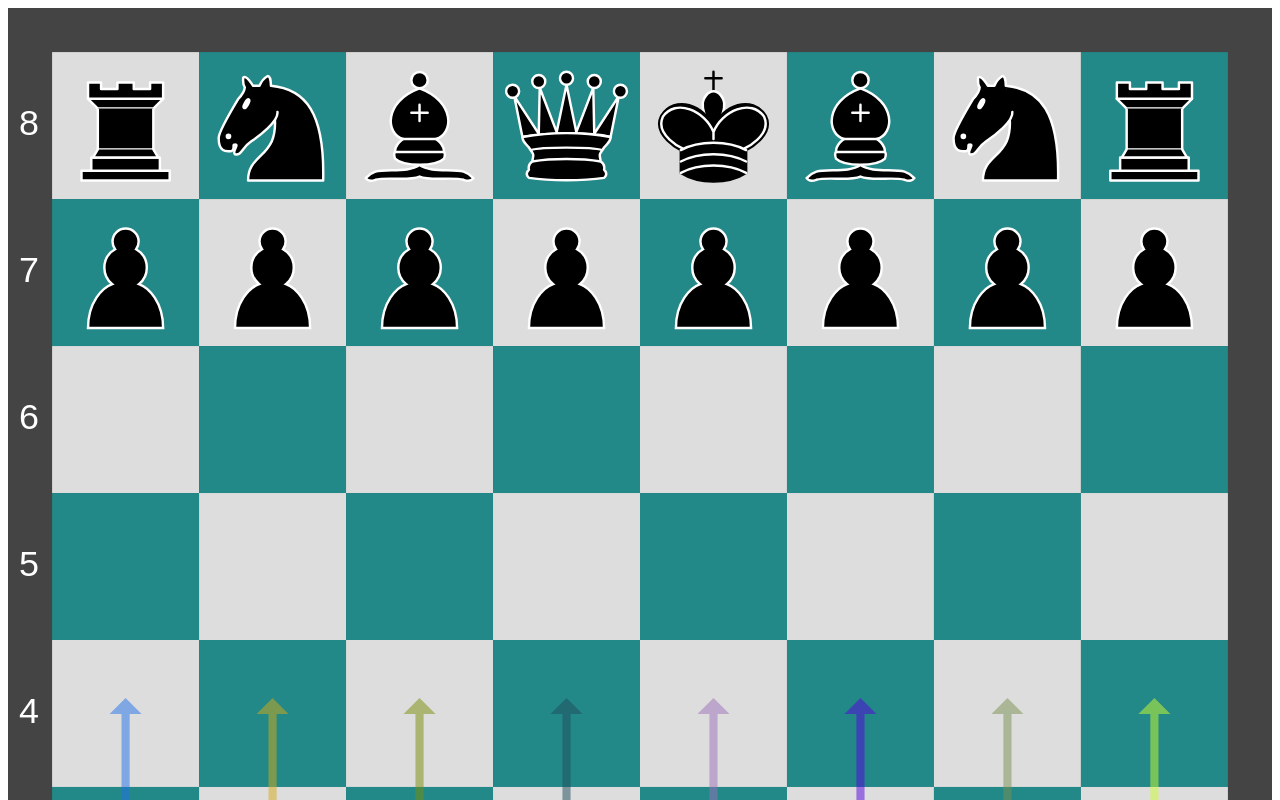
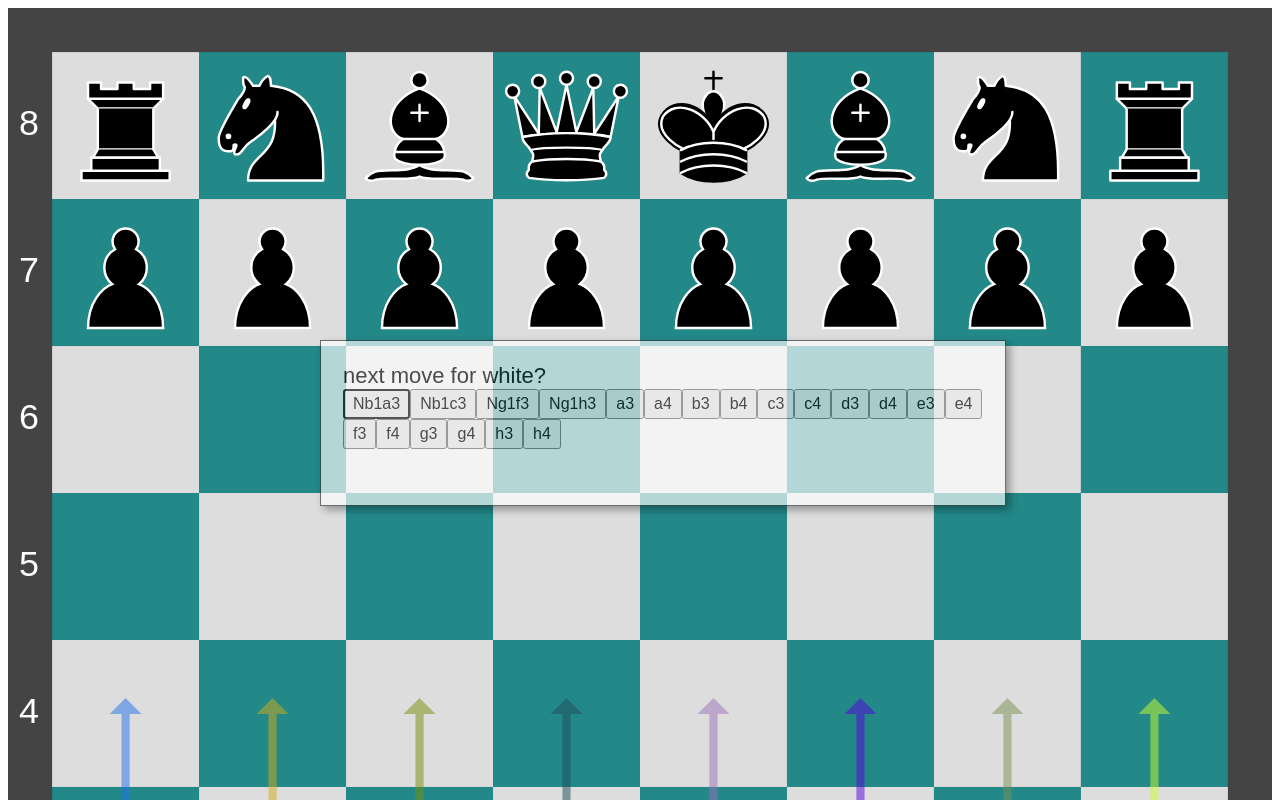
Before and after one commit to JosePedroDias/chess, a website with bundled scripts: page index.html in a window 1280 px wide. Shown: the top 800 px of the page. Built offline with nearby package versions, Linux system fonts and the light colour scheme; files whose address does not match are found by name.

Commit message:
prompt by dialog instead of window. fix pgn (pieces are uppercase!); detect check WIP

```diff
--- a/board.mjs
+++ b/board.mjs
@@ -1,6 +1,4 @@
 import { pc } from './vendor/colorette.mjs';
-
-//import { log } from './testUtils.mjs';
 
 import { isWhitePiece,isBlackPiece, isPiece, isPawn, isRook, isKing, KING_W, KING_B, QUEEN_W, QUEEN_B } from "./pieces.mjs";
 import { LIGHT, DARK, ALWAYS_FILLED } from "./unicode_pieces.mjs";
--- a/evaluate.mjs
+++ b/evaluate.mjs
@@ -1,7 +1,6 @@
 import { isMoveStringCheck, moveToString, validMoves } from './moves.mjs';
 import { isWhitePiece } from "./pieces.mjs";
 import { randomFromArr } from './utils.mjs';
-// import { log } from './testUtils.mjs';
 
 const values = {
     'q': 9,
--- a/main.css
+++ b/main.css
@@ -2,3 +2,30 @@ text {
     font: 400 11px sans-serif;
     user-select: none;
 }
+
+body {
+    font-family: sans-serif;
+}
+
+dialog {
+    font-size: 22px;
+    position: absolute;
+    left: 50%;
+    top: 50%;
+    width: 640px;
+    height: 120px;
+    margin-left: -320px;
+    margin-top: -60px;
+    border: 1px solid #333;
+    box-shadow: 4px 4px 8px rgba(0, 0, 0, 0.5);
+    opacity: 0.66;
+}
+
+dialog p {
+    margin: 0;
+}
+
+dialog form button {
+    font-size: 16px;
+    padding: 4px 8px;
+}
--- a/moves.mjs
+++ b/moves.mjs
@@ -17,8 +17,6 @@ import {
     isKing, isQueen, isRook, isBishop, isKnight, isPawn,
 } from './pieces.mjs';
 import { intersection, subtraction, memoFactory } from './utils.mjs';
-
-//import { log } from './testUtils.mjs';
 
 const CASTLE_QUEENSIDE = 'O-O-O';
 const CASTLE_KINGSIDE = 'O-O';
@@ -307,7 +305,7 @@ export function moveToString(move) {
     if (isPawn(move.from.piece)) {
         sub = isCapture ? `${fromPos[0]}x${toPos}` : toPos;
     } else {
-        sub = `${move.from.piece}${fromPos}${isCapture}${toPos}`;
+        sub = `${move.from.piece.toUpperCase()}${fromPos}${isCapture}${toPos}`;
     }
     return `${sub}${isCheck}`;
 }
@@ -401,6 +399,11 @@ function _getThreatenedPositions(board) {
 const gtpMap = new Map();
 export const getThreatenedPositions = memoFactory(_getThreatenedPositions, gtpMap, (a) => a.getUniqueString());
 
+export function isBoardChecked(board) {
+    const res = getThreatenedPositions(board);
+    return res.some((pos) => isKing(board.get(pos)));
+}
+
 /*
 // (string, object) => `{string}{string}`
 const memoKM = new Map();
--- a/package.json
+++ b/package.json
@@ -4,6 +4,7 @@
     "description": "the most naive and human-like algorithm I could come up with",
     "scripts": {
         "test": "NO_COLOR=1 node --test",
+        "test2": "NO_COLOR=1 node utils.test.mjs && NO_COLOR=1 node board.test.mjs && NO_COLOR=1 node moves.test.mjs && NO_COLOR=1 node evaluate.test.mjs",
         "host": "node host.js",
         "bot": "node bot.mjs"
     },
--- a/stockfish-setup.mjs
+++ b/stockfish-setup.mjs
@@ -17,8 +17,8 @@ function setSkillLevel(skill) {
     uciCmd(`setoption name Skill Level value ${skill}`);
 
     // Stockfish level 20 does not make errors (intentially), so these numbers have no effect on level 20.
-    const err_prob = Math.round((skill * 6.35) + 1); // Level 0 starts at 1
-    const max_err = Math.round((skill * -0.5) + 10); // Level 0 starts at 10
+    //const err_prob = Math.round((skill * 6.35) + 1); // Level 0 starts at 1
+    //const max_err = Math.round((skill * -0.5) + 10); // Level 0 starts at 10
     //uciCmd(`setoption name Skill Level Maximum Error value ${max_err}`);
     //uciCmd(`setoption name Skill Level Probability value ${err_prob}`);
 
@@ -26,8 +26,13 @@ function setSkillLevel(skill) {
 }
 window.setSkillLevel = setSkillLevel;
 
+function boardToUci(board) {
+    return `position fen ${board.getFen()}`;
+    //return `position startpos moves ${board._moves.join(' ')}`;
+}
+
 async function playBoard(board) {
-    uciCmd(`position ${board.getFen()}`);
+    uciCmd(boardToUci(board));
     await waitReady();
     uciCmd('go movetime 1000');
     const bestMove = await waitOn((l) => l.indexOf('bestmove') === 0);
@@ -36,7 +41,7 @@ async function playBoard(board) {
 window.playBoard = playBoard;
 
 async function evalBoard(board) {
-    uciCmd(`position ${board.getFen()}`);
+    uciCmd(boardToUci(board));
     await waitReady();
     uciCmd('eval');
     const classEval = await waitOn((l) => l.indexOf('Classical evaluation') === 0);
@@ -44,16 +49,10 @@ async function evalBoard(board) {
 }
 window.evalBoard = evalBoard;
 
-
 let listeners = [];
-
 function waitOn(criteriaFn) {
     return new Promise((resolve) => listeners.push({ criteriaFn, resolve }));
 }
-
-/*function listen(criteriaFn, resolve) {
-    listeners.push({ criteriaFn, resolve });
-}*/
 
 export function setup() {
     // https://github.com/nmrugg/stockfish.js/
@@ -67,6 +66,7 @@ export function setup() {
 
 
     engine.addEventListener('message', (ev) => {
+        //console.log(`#${listeners.length}`);
         const line = (ev && typeof ev === "object") ? ev.data : ev;
         LOG && console.log(`<< '${line}'`);
 
@@ -77,6 +77,7 @@ export function setup() {
                 listeners.splice(i, 1);
             }
         }
+        //console.log(`#${listeners.length}`);
 
         /* let m = line.match(/^bestmove ([a-h][1-8])([a-h][1-8])([qrbn])?/);
         if (m) {
@@ -106,7 +107,7 @@ export function setup() {
 
     //waitReady().then(() => console.log('ready'));
 
-    const SKILL_LEVEL = 1; // 1-20 ?
+    const SKILL_LEVEL = 20; // 1-20 ?
     setSkillLevel(SKILL_LEVEL).then(() => console.log(`skill level ${SKILL_LEVEL} set`));
 }
 
--- /dev/null
+++ b/ui/prompt-dialog.mjs
@@ -0,0 +1,53 @@
+// https://developer.mozilla.org/en-US/docs/Web/HTML/Element/dialog
+export function promptDialog(question, alternatives, defaultAlt) {
+    return new Promise((resolve, reject) => {
+        const dialogEl = document.createElement('dialog');
+        dialogEl.setAttribute('open', '');
+
+        const pEl = document.createElement('p');
+        pEl.appendChild( document.createTextNode(question) );
+        dialogEl.appendChild(pEl);
+
+        const formEl = document.createElement('form');
+        formEl.setAttribute('method', 'dialog');
+        dialogEl.appendChild(formEl);
+
+        const onEnd = () => {
+            window.removeEventListener('keydown', onKeyDown);
+            dialogEl.close();
+            dialogEl.parentNode?.removeChild(dialogEl);
+        }
+
+        let firstButton;
+
+        alternatives.forEach((alt, i) => {
+            const buttonEl = document.createElement('button');
+            if (i === 0) firstButton = buttonEl;
+            buttonEl.appendChild(document.createTextNode(alt));
+            buttonEl.addEventListener('click', () => {
+                onEnd();
+                resolve(alt);
+            });
+            formEl.appendChild(buttonEl);
+        });
+
+        const onKeyDown = (ev) => {
+            const key = ev.key;
+
+            if (key === 'Escape') {
+                onEnd();
+                if (defaultAlt !== undefined) {
+                    resolve(defaultAlt);
+                } else {
+                    reject();
+                }
+            }
+        };
+
+        window.addEventListener('keydown', onKeyDown);
+
+        document.body.appendChild(dialogEl);
+
+        firstButton?.focus();
+    });
+}
--- a/ui/ui-board.mjs
+++ b/ui/ui-board.mjs
@@ -72,7 +72,6 @@ export function UiBoard(
                 Arrow({}, {
                     from: posToXY(from.pos),
                     to: posToXY(to.pos),
-                    //color: 'yellow',
                     color: randomColor(),
                     alpha: 0.5,
                     length: 2.5,
@@ -89,7 +88,6 @@ export function UiBoard(
                     Arrow({}, {
                         from: posToXY(from.pos),
                         to: posToXY(to.pos),
-                        //color: 'orange',
                         color: '#333',
                         alpha: 0.5,
                         length: 5,
--- a/ui/ui.mjs
+++ b/ui/ui.mjs
@@ -2,10 +2,11 @@ import { mount, redraw, default as m } from '../vendor/mithril.mjs';
 
 import { sleep } from '../utils.mjs';
 import { Board, WHITE } from '../board.mjs';
-import { validMoves, moveToString } from '../moves.mjs';
+import { validMoves, moveToString, isBoardChecked } from '../moves.mjs';
 import { electNextMove } from '../evaluate.mjs';
 import { UiBoard } from './ui-board.mjs';
 import { MARGIN, CW } from './constants.mjs';
+import { promptDialog } from './prompt-dialog.mjs';
 
 const BOT_VS_BOT = false;
 const HUMAN_VS_HUMAN = false;
@@ -25,19 +26,23 @@ export function ui(
                 let move;
                 if (HUMAN_VS_HUMAN || (!BOT_VS_BOT && board._params.next === HUMAN_SIDE)) {
                     const possibleMoves = validMoves(board).map(moveToString);
+                    possibleMoves.sort();
                     do {
-                        console.log(possibleMoves.map((move) => `* ${move}`).join('\n'));
                         await sleep(200);
-                        move = window.prompt(`next move for ${board._params.next}?`);
+                        move = await promptDialog(`next move for ${board._params.next}?`, possibleMoves, '');
+
                         if (move === '') {
-                            console.log('FEN: ' + board.getFen());
-                            console.log('PGN: ' + board.getPgn());
                             setTimeout(doNextMove, 5 * BOT_SPEED_MS);
                             return;
                         }
                     } while (!possibleMoves.includes(move));
                 } else {
                     move = await electNextMove(board);
+                }
+
+                if (isBoardChecked(board)) {
+                    move = `${move}+`;
+                    console.log('CHECK!');
                 }
 
                 console.log(`\nmove: ${move}\n`);
@@ -54,7 +59,7 @@ export function ui(
                 setTimeout(doNextMove, BOT_SPEED_MS);
             }
 
-            //setTimeout(doNextMove, BOT_SPEED_MS);
+            setTimeout(doNextMove, BOT_SPEED_MS);
         },
         view() {
             return m(
@@ -97,7 +102,6 @@ export function ui(
 }
 
 let startBoard = Board.default();
-window.board = startBoard; // TODO TEMP
 if (location.hash) {
     const hash = decodeURIComponent(location.hash.substring(1));
     if (hash.substring(0, 2) === '1.') {
@@ -106,8 +110,11 @@ if (location.hash) {
     } else {
         // from fen
         startBoard = Board.fromFen(hash);
+        window.board = startBoard; // TODO TEMP
         console.log(startBoard.toPrettyString({ details: true }));
     }
+} else {
+    window.board = startBoard; // TODO TEMP
 }
 ui(
     {
```
